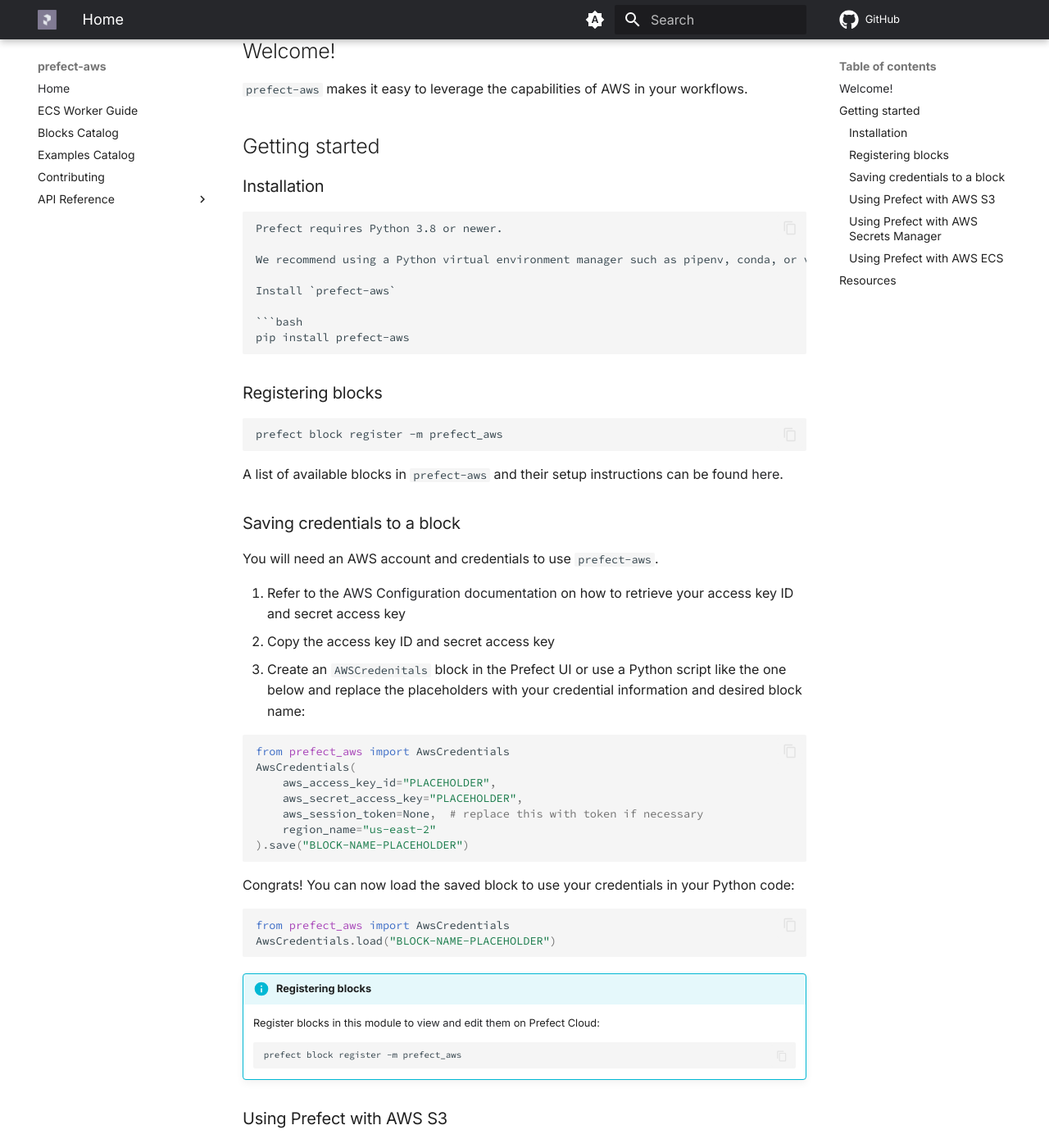
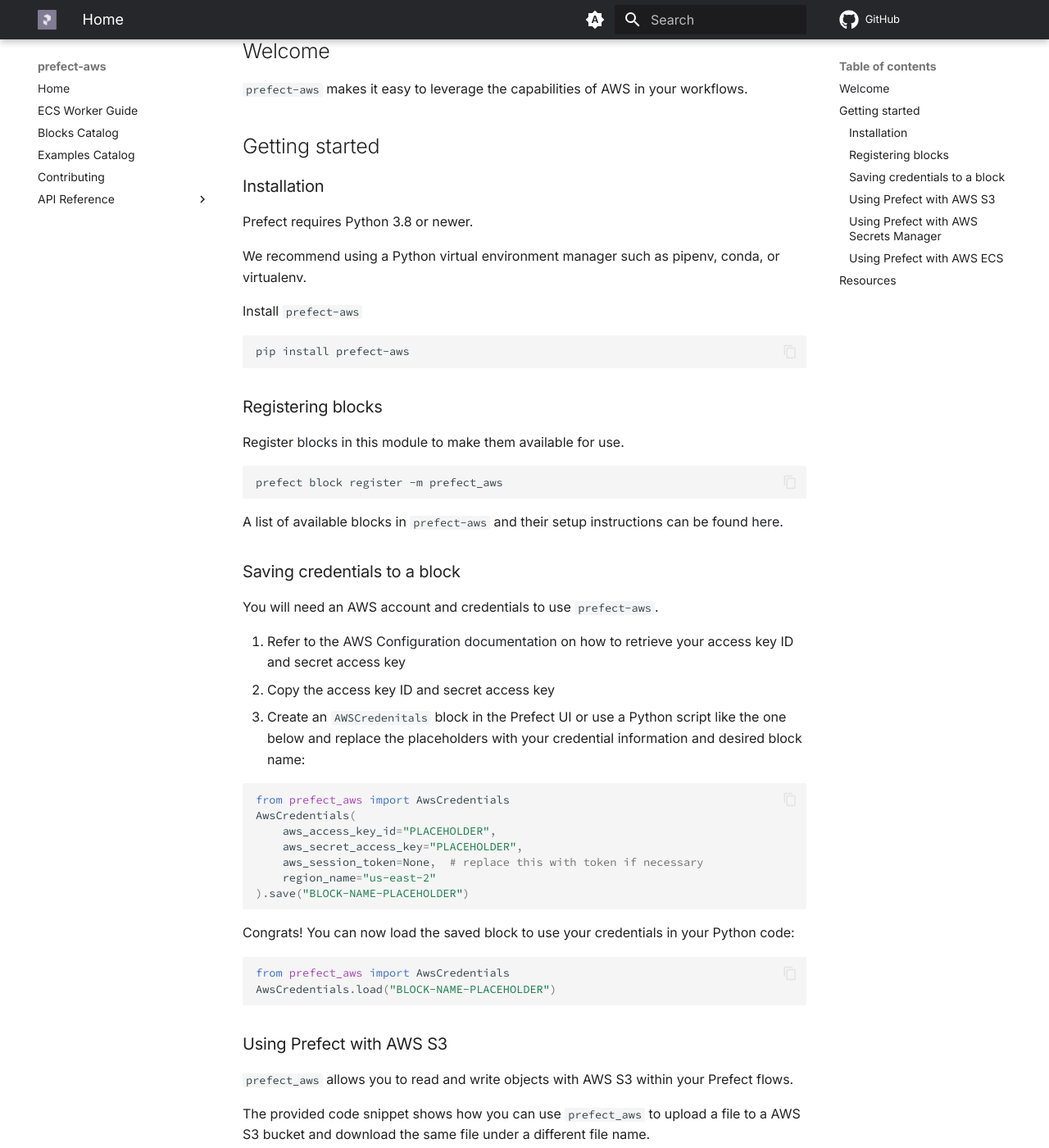
Before and after one commit to PrefectHQ/prefect-aws, an MkDocs documentation site: the page built from docs/index.md, in a window 1280 px wide and 1400 px high, scrolled down 230 px. Shown: the whole window at 82% size. Built offline with MkDocs 1.6.1 and Material for MkDocs 9.7.7, drawn with Linux system fonts in a browser that asks for light colours; comment, search, counter and statistics services are not loaded.

Commit message:
fix format and flow

````diff
--- a/docs/index.md
+++ b/docs/index.md
@@ -12,18 +12,16 @@
     <br>
     <a href="https://prefect-community.slack.com" alt="Slack">
         <img src="https://img.shields.io/badge/slack-join_community-red.svg?color=26272B&labelColor=090422&logo=slack" /></a>
-    <a href="https://discourse.prefect.io/" alt="Discourse">
-        <img src="https://img.shields.io/badge/discourse-browse_forum-red.svg?color=26272B&labelColor=090422&logo=discourse" /></a>
 </p>
 
-## Welcome!
+## Welcome
 
 `prefect-aws` makes it easy to leverage the capabilities of AWS in your workflows.
 
 ## Getting started
 
 ### Installation
-```
+
 Prefect requires Python 3.8 or newer.
 
 We recommend using a Python virtual environment manager such as pipenv, conda, or virtualenv.
@@ -36,12 +34,13 @@
 
 ### Registering blocks
 
+Register [blocks](https://docs.prefect.io/ui/blocks/) in this module to make them available for use.
+
 ```bash
 prefect block register -m prefect_aws
 ```
 
 A list of available blocks in `prefect-aws` and their setup instructions can be found [here](https://PrefectHQ.github.io/prefect-aws/#blocks-catalog).
-
 
 ### Saving credentials to a block
 
@@ -67,16 +66,6 @@
 from prefect_aws import AwsCredentials
 AwsCredentials.load("BLOCK-NAME-PLACEHOLDER")
 ```
-
-!!! info "Registering blocks"
-
-    Register blocks in this module to
-    [view and edit them](https://docs.prefect.io/ui/blocks/)
-    on Prefect Cloud:
-
-    ```bash
-    prefect block register -m prefect_aws
-    ```
 
 ### Using Prefect with AWS S3
 
@@ -133,6 +122,7 @@
 
 secrets_manager_flow()
 ```
+
 ### Using Prefect with AWS ECS
 
 `prefect_aws` allows you to use [AWS ECS](https://aws.amazon.com/ecs/) as infrastructure for your deployments. Using ECS for scheduled flow runs enables the dynamic provisioning of infrastructure for containers and unlocks greater scalability. This setup gives you all of the observation and orchestration benefits of Prefect, while also providing you the scalability of ECS.
````
